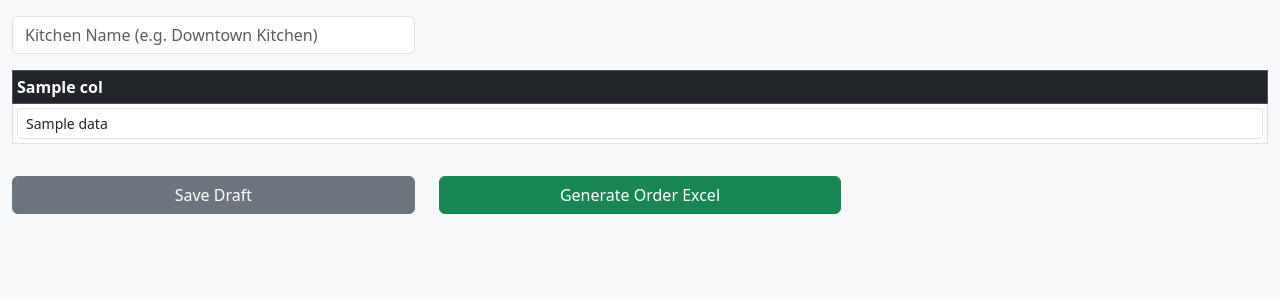
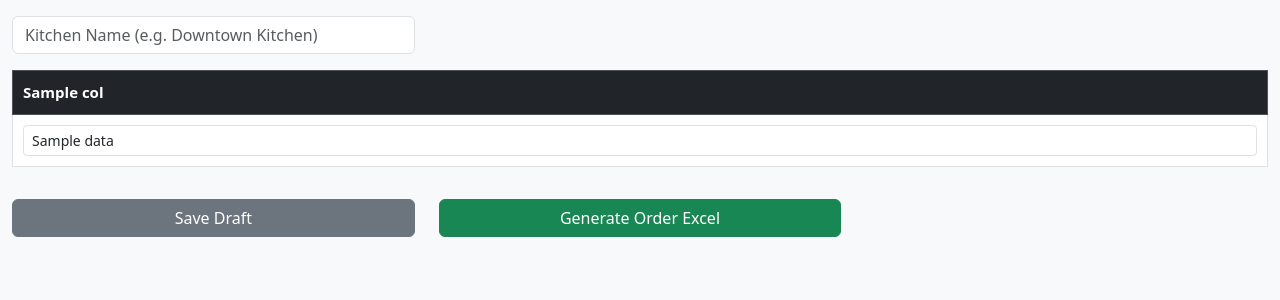
Before and after one commit to krishnakoushik-parimi/Kitchen-order-app, a Flask app: template templates/table.html in a window 1280 px wide. Shown: the top 300 px of the page. Run offline with Flask 3, Linux system fonts and the light colour scheme; the template is opened without the code that fills it: most values are stand-ins (such as "Sample title", 1, 10 or a date in 2020).

Commit message:
Updated text visibility and styled it

```diff
--- a/templates/table.html
+++ b/templates/table.html
@@ -21,6 +21,24 @@
             opacity: 1;
             height: auto;
         }
+        /* Mobile table readability */
+            .mobile-table td,
+            .mobile-table th {
+                white-space: nowrap;
+                padding: 10px;
+                font-size: 15px;
+            }
+
+            .mobile-table input[type=text] {
+                min-width: 140px;
+            }
+
+            @media (max-width: 768px) {
+                .mobile-table {
+                    font-size: 14px;
+                }
+            }
+
         </style>
 
 </head>
@@ -49,7 +67,7 @@
     {% endfor %}
 
     <div class="table-responsive">
-        <table class="table table-bordered table-sm align-middle">
+        <table class="table table-bordered align-middle mobile-table">
             <thead class="table-dark">
                 <tr>
                     {% for col in columns %}
```
Also changed, not shown: 2 other files.
